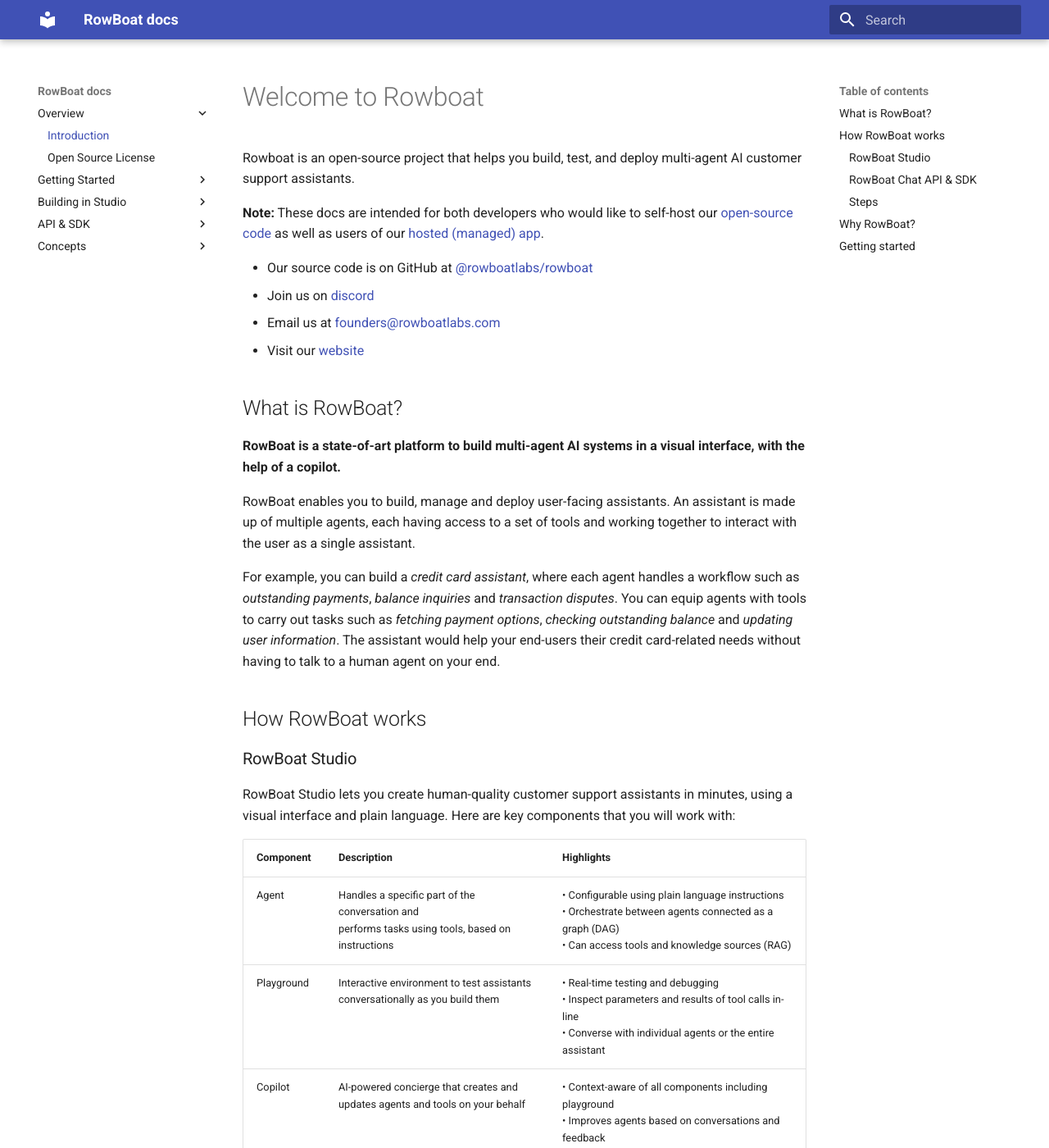
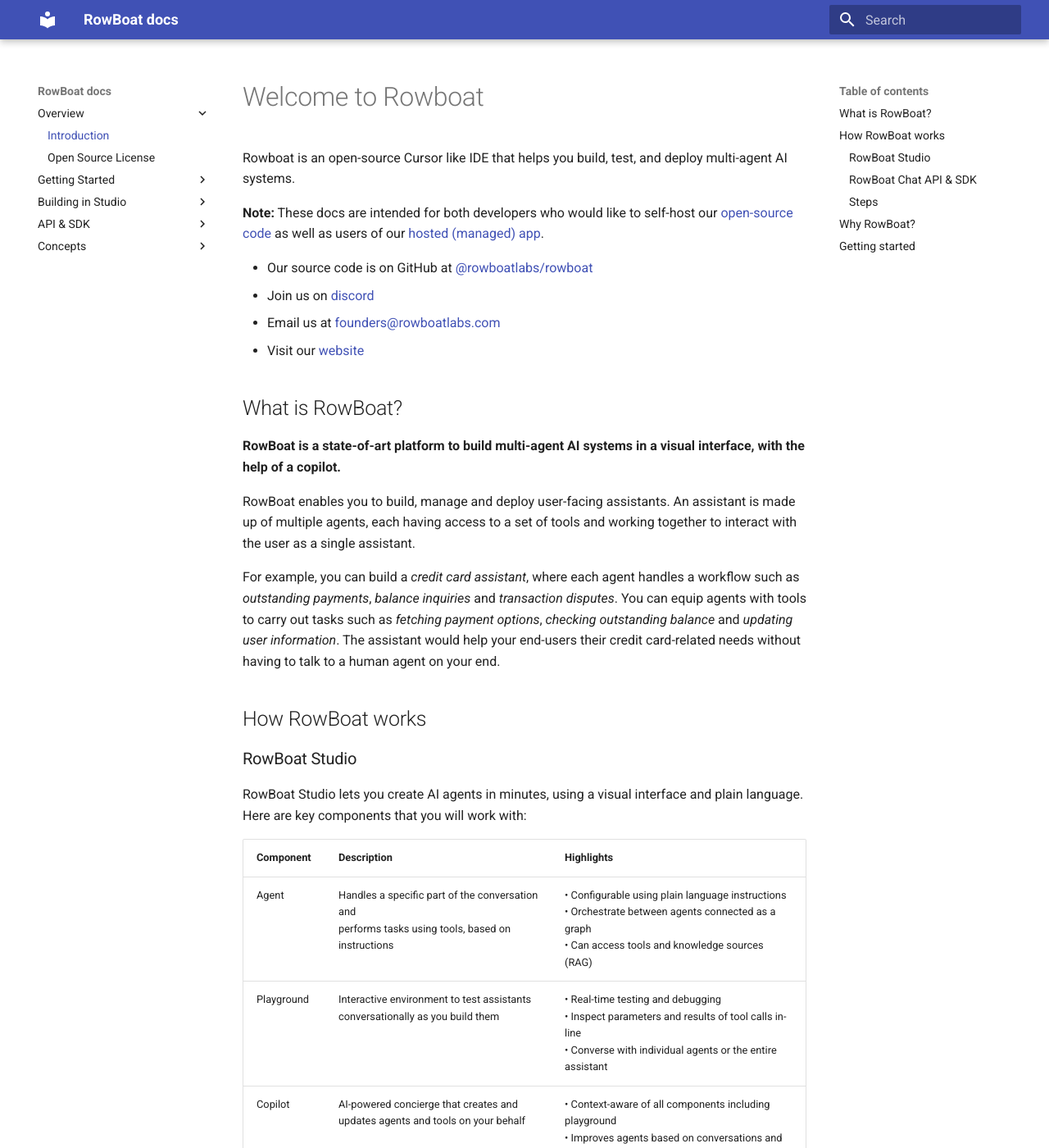
Before and after one commit to thegodseller/DuDe_Hawaiian, an MkDocs documentation site: the page built from apps/docs/docs/index.md, in a window 1280 px wide and 1400 px high. Shown: the whole window at 82% size. Built offline with MkDocs 1.6.1 and Material for MkDocs 9.7.7, drawn with Linux system fonts in a browser that asks for light colours; some of the changed text lies outside the part shown.

Commit message:
updated docs (#51)

```diff
--- a/apps/docs/docs/index.md
+++ b/apps/docs/docs/index.md
@@ -1,6 +1,6 @@
 # Welcome to Rowboat
 
-Rowboat is an open-source project that helps you build, test, and deploy multi-agent AI customer support assistants.
+Rowboat is an open-source Cursor like IDE that helps you build, test, and deploy multi-agent AI systems.
 
 **Note:** These docs are intended for both developers who would like to self-host our [open-source code](https://github.com/rowboatlabs/rowboat/) as well as users of our [hosted (managed) app](https://app.rowboatlabs.com/).
 
@@ -19,11 +19,11 @@
 ## How RowBoat works
 
 ### RowBoat Studio
-RowBoat Studio lets you create human-quality customer support assistants in minutes, using a visual interface and plain language. Here are key components that you will work with:
+RowBoat Studio lets you create AI agents in minutes, using a visual interface and plain language. Here are key components that you will work with:
 
 | Component  | Description | Highlights |
 |------------|-------------|------------|
-| Agent     | Handles a specific part of the conversation and<br>performs tasks using tools, based on instructions |• Configurable using plain language instructions<br>• Orchestrate between agents connected as a graph (DAG)<br>• Can access tools and knowledge sources (RAG)|
+| Agent     | Handles a specific part of the conversation and<br>performs tasks using tools, based on instructions |• Configurable using plain language instructions<br>• Orchestrate between agents connected as a graph<br>• Can access tools and knowledge sources (RAG)|
 | Playground | Interactive environment to test assistants<br>conversationally as you build them |• Real-time testing and debugging<br>• Inspect parameters and results of tool calls in-line<br>• Converse with individual agents or the entire assistant|
 | Copilot    | AI-powered concierge that creates and<br>updates agents and tools on your behalf |• Context-aware of all components including playground<br>• Improves agents based on conversations and feedback <br>• Understands your requests in plain language|
 | Simulator  | Simulates real-world user interactions<br>with your assistant |• Maintain and run a test-bench of different scenarios<br>• Mock tool responses for quick testing<br>• Reproduce your end-user's experience comprehensively|
@@ -48,10 +48,10 @@
 2. Alternatively, **export** your assistant as a JSON artifact from RowBoat Studio and use it to power your custom implementations.
 
 ## Why RowBoat?
-Increase CSAT. Reduce costs. Improve CX.
+Accelerate your path to production-ready multi-agent systems.
 
 1. **Build** complex assistants using plain language and a visual interface
-2. **Simplify** collaboration across teams, to build powerful customer experiences
+2. **Integrate** tools and MCP servers in minutes
 3. **Expedite** your multi-agent AI roadmap using battle-tested tooling
 
 ## Getting started
```
Also changed, not shown: apps/docs/docs/agents.md (+1 -1 lines), apps/docs/docs/oss_installation.md (+1 -2 lines).
